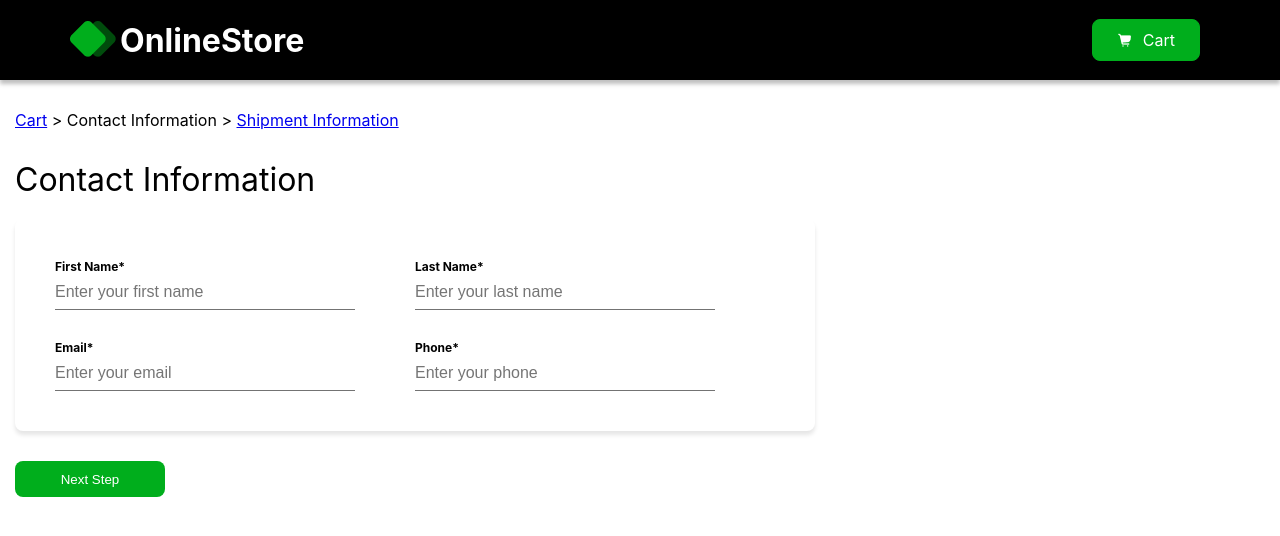
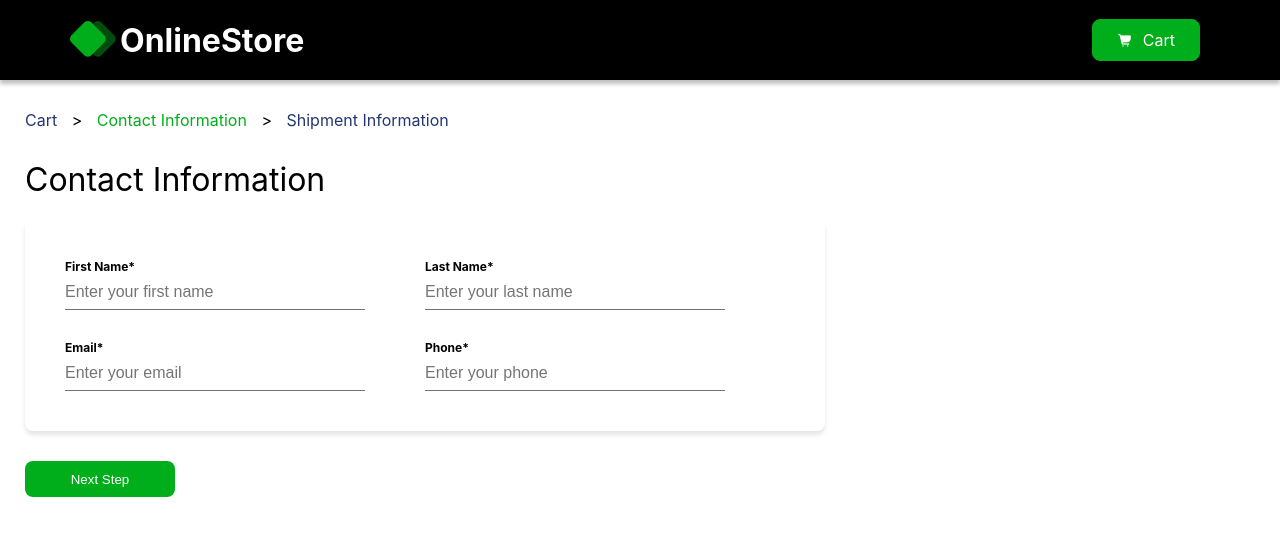
Before and after one commit to D1gger1/react-routing, a React (Vite) app: page /checkout/ContactInformation in a window 1280 px wide. Shown: the top 536 px of the page. Built offline with nearby package versions, Linux system fonts and the light colour scheme.

Commit message:
Add css for breadcrumb and ContactInformation

```diff
--- a/src/components/Breadcrumb.jsx
+++ b/src/components/Breadcrumb.jsx
@@ -6,7 +6,7 @@ export default function Breadcrumb() {
   const location = useLocation();
 
   const steps = [
-    { path: "/checkout/Cart", label: "Cart" },
+    { path: "/Cart", label: "Cart" },
     { path: "/checkout/ContactInformation", label: "Contact Information" },
     { path: "/checkout/ShipmentInformation", label: "Shipment Information" },
   ];
--- a/src/components/Breadcrumb.module.css
+++ b/src/components/Breadcrumb.module.css
@@ -0,0 +1,19 @@
+.link{
+    text-decoration: none;
+    color: rgba(36, 53, 115, 1);
+
+}
+.active{
+    color: rgba(0, 174, 28, 1);
+}
+
+.link:hover{
+    cursor: pointer;
+    text-decoration: underline;
+}
+
+.link,.active{
+    font-size: 16px;
+    margin: 10px;
+
+}
--- a/src/pages/checkout/ContactInformation.module.css
+++ b/src/pages/checkout/ContactInformation.module.css
@@ -1,5 +1,3 @@
-
-
 .contact {
     width: 1250px;
     margin: 0 auto;
@@ -12,6 +10,7 @@
     font-weight: 400;
     margin-top: 30px;
     margin-bottom: 20px;
+    margin-left: 10px;
 }
 
 
@@ -24,9 +23,9 @@
     box-shadow: 0px 4px 4px 0px rgba(0, 0, 0, 0.1);
     border-radius: 8px;
     padding: 40px;
+    margin: 10px;
+
 }
-
-
 
 .field {
     display: flex;
@@ -57,7 +56,6 @@
 }
 
 .nextStep {
-    margin-top: 30px;
     width: 150px;
     height: 36px;
     background-color: rgba(0, 174, 28, 1);
@@ -65,4 +63,5 @@
     border: none;
     border-radius: 8px;
     cursor: pointer;
+    margin: 20px 10px;
 }
```
